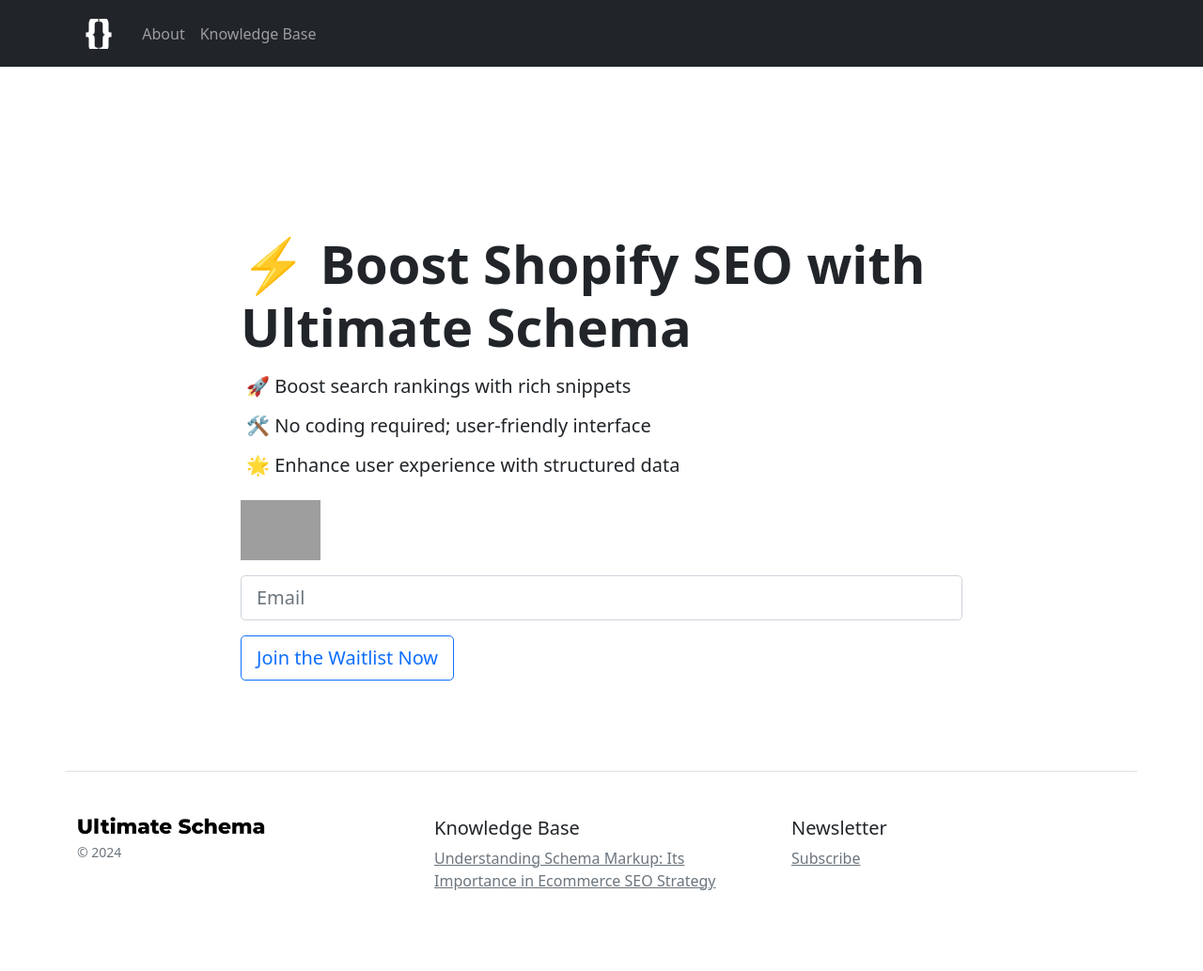
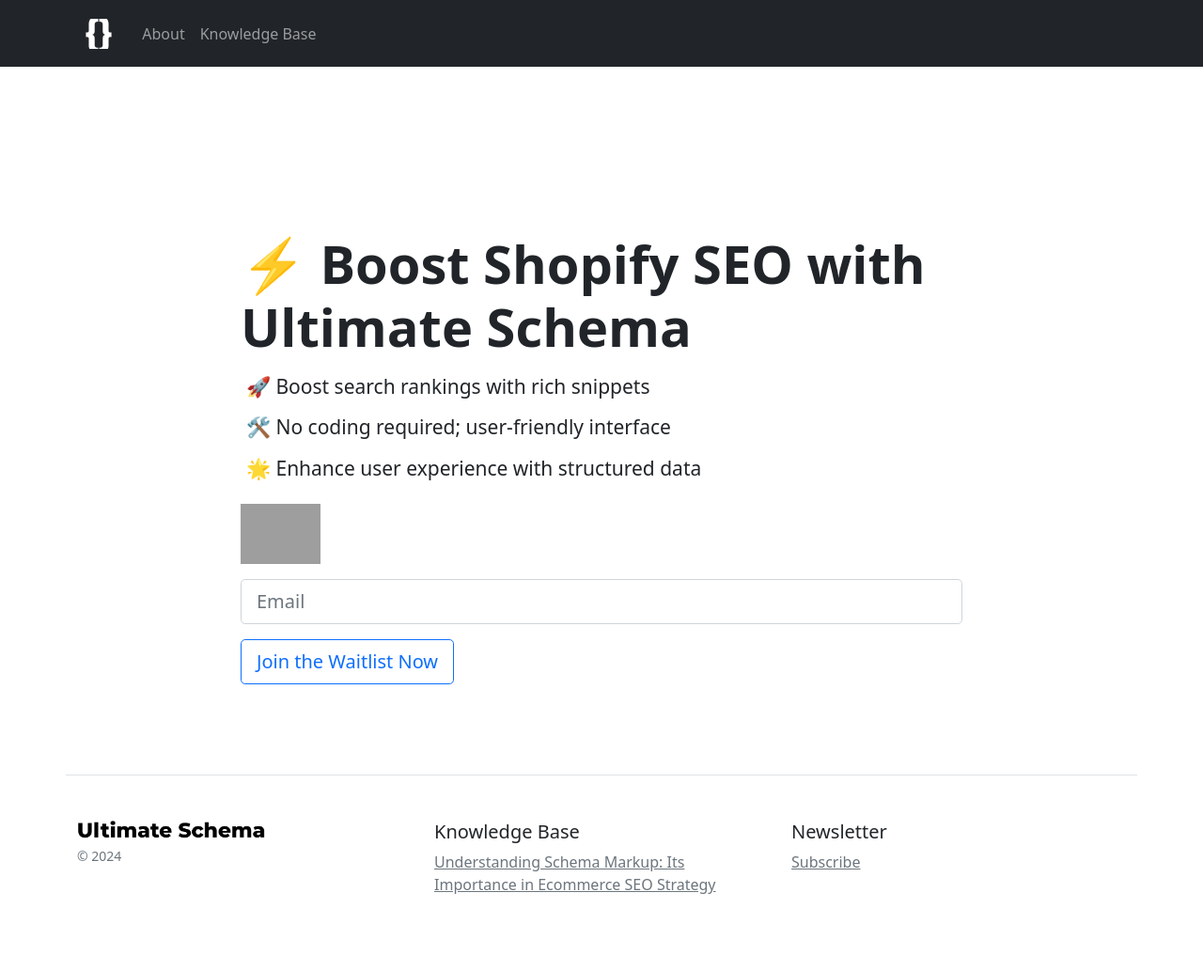
Before and after one commit to ultimateschema/ultimateschema.github.io, a Jekyll site: the page built from index.html, in a window 1280 px wide. Shown: the whole page at 94% size. Built offline with Jekyll 4.4.1, drawn with Linux system fonts in a browser that asks for light colours; grey boxes are pictures that could not be loaded.

Commit message:
added purple color and changed lead font size and weight

```diff
--- a/_sass/_variables.scss
+++ b/_sass/_variables.scss
@@ -16,6 +16,7 @@
 $gray-800: #343a40 !default;
 $gray-900: #212529 !default;
 $black:    #000 !default;
+$purple: #562ccc !default;
 
 // fusv-disable
 $grays: (
@@ -410,7 +411,7 @@
 $font-weight-light:           300 !default;
 $font-weight-normal:          400 !default;
 $font-weight-bold:            700 !default;
-$font-weight-bolder:          bolder !default;
+$font-weight-bolder:          bold !default;
 
 $font-weight-base:            $font-weight-normal !default;
 
@@ -457,8 +458,9 @@
 $display-line-height: $headings-line-height !default;
 // scss-docs-end display-headings
 
-$lead-font-size:              $font-size-base * 1.25 !default;
-$lead-font-weight:            300 !default;
+// $lead-font-size:              $font-size-base * 1.25 !default;
+$lead-font-size:              21px !default;
+$lead-font-weight:            500 !default;
 
 $small-font-size:             .875em !default;
 
```
